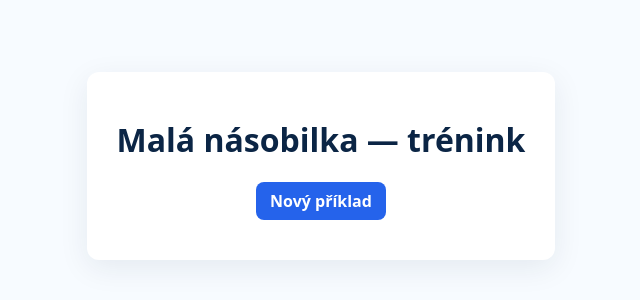
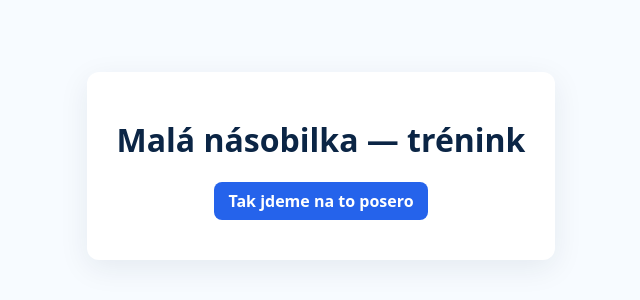
Before and after one commit to OdwarM/nasobilka, a plain HTML site: page index.html in a window 1280 px wide. Shown: the part 234-534 px from the top of the page, without its empty margins (319-959 px from the left). Drawn offline with Linux system fonts and the light colour scheme.

```diff
--- a/index.html
+++ b/index.html
@@ -92,7 +92,7 @@
   <div class="card" role="main" aria-labelledby="title">
     <h1 id="title">Malá násobilka — trénink</h1>
 
-    <a id="startLink" href="#" role="button">Nový příklad</a>
+    <a id="startLink" href="#" role="button">Tak jdeme na to posero</a>
 
     <div id="exerciseArea" aria-live="polite" style="display:none;">
       <div class="problem" id="problemText" aria-atomic="true"></div>
```
